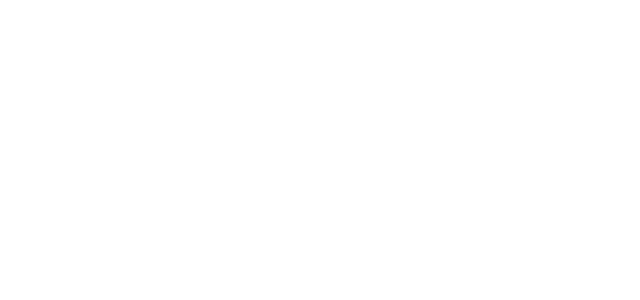
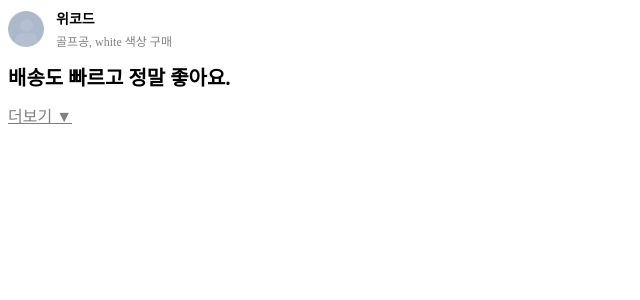
Before and after one commit to wecode-bootcamp-korea/react-assginment, a React (Create React App) app: page /review in a window 1280 px wide. Before the commit this address had no page. Shown: the top 300 px of the page, without its empty margins (0-640 px from the left). Built offline with nearby package versions, Linux system fonts and the light colour scheme.

Commit message:
Assignment3-3 : Review 컴포넌트 구현

```diff
--- a/src/Router.js
+++ b/src/Router.js
@@ -4,6 +4,7 @@
 import Product from './pages/Product/Product';
 import Color from './pages/Product/components/Color/Color';
 import Count from './pages/Product/components/Count/Count';
+import Review from './pages/Product/components/Review/Review';
 
 const Router = () => {
   return (
@@ -13,6 +14,7 @@
         <Route path='/product'element={<Product />} />
         <Route path='/color'element={<Color />} />
         <Route path='/count' element={<Count/>} />
+        <Route path='/review' element={<Review/>} />
       </Routes>
     </BrowserRouter>
   );
--- a/src/pages/Product/components/Review/Review.js
+++ b/src/pages/Product/components/Review/Review.js
@@ -1,7 +1,14 @@
-import React from "react";
+
 import "./Review.scss";
+import React, {useState} from "react";
 
 const Review = () => {
+const [comment, stateComment ] = useState(false)
+
+const handleButton =()=>{
+  stateComment(!comment)
+}
+
   return (
     <div className="review">
       <div className="user">
@@ -12,15 +19,31 @@
         </div>
       </div>
       <div className="reviewTitle">배송도 빠르고 정말 좋아요.</div>
+
+
+
+      {stateComment ==="false" ? null : null }
+
       <div className="reviewMain">
-        <div className="reviewMainContents">
+
+        {comment===true ?         <div className="reviewMainContents">
           주문한지 하루만에 배송이 도착해서 너무 좋았습니다.
           <br />
           다음에도 필요하면 또 여기서 시킬 것 같아요.
-        </div>
-        <span className="reviewMainHandler" onClick={() => {}}>
+        </div>    : null}
+
+
+        {comment===true ? <span className="reviewMainHandler" onClick={handleButton}>
+
+
+          접기 ⬆️
+        </span> :<span className="reviewMainHandler" onClick={handleButton}>
+
           더보기 ▼
-        </span>
+
+        </span>}
+
+
       </div>
     </div>
   );
```
